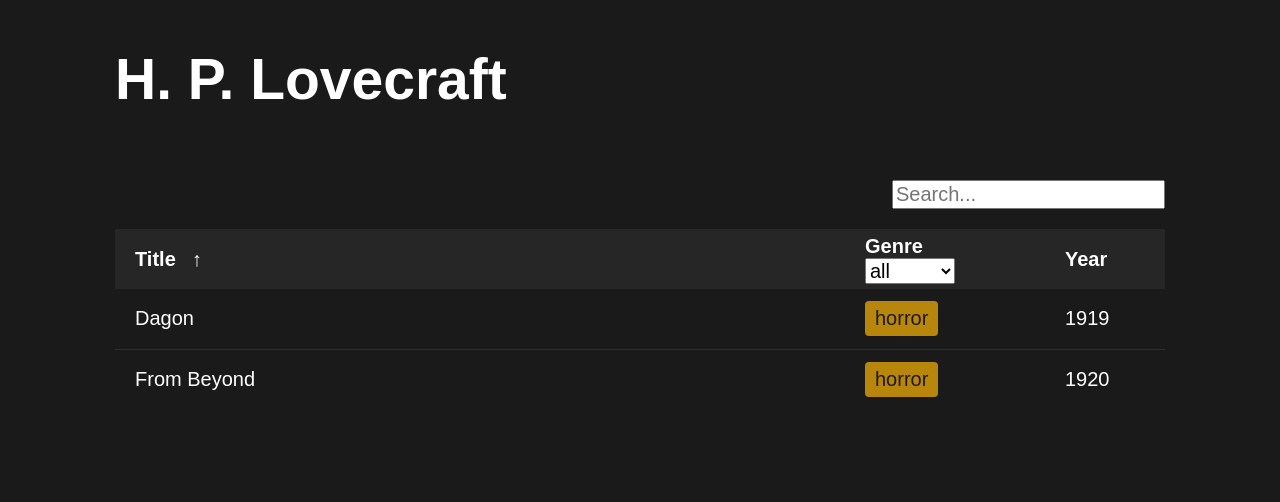
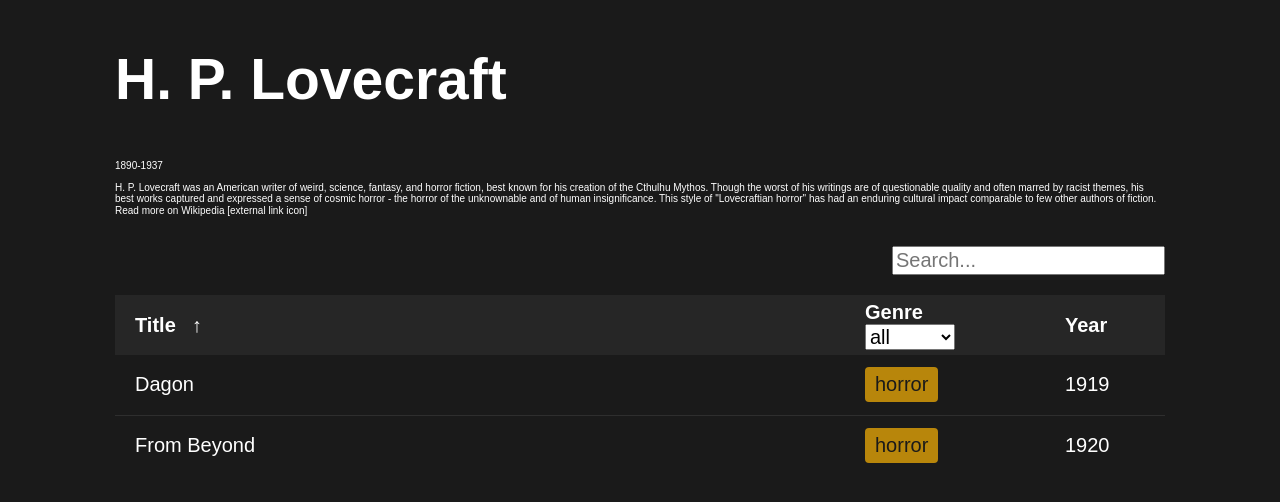
Before and after one commit to seanmturley/shavian-stories, a Next.js app: page /library/h-p-lovecraft in a window 1280 px wide. Shown: the top 502 px of the page. Built offline with nearby package versions, Linux system fonts and the light colour scheme; a web font is replaced by a local one.

Commit message:
[#63] Add new AuthorBio component to Catalogue on author pages

```diff
--- /dev/null
+++ b/src/components/author-bio.tsx
@@ -0,0 +1,16 @@
+import Link from "next/link";
+import metadata from "@library/metadata";
+
+export default function AuthorBio({ authorName }: { authorName: string }) {
+  return (
+    <>
+      <p>{metadata[authorName].bio.dates}</p>
+      <p>
+        {metadata[authorName].bio.about}{" "}
+        <Link href={metadata[authorName].bio.link}>
+          Read more on Wikipedia [external link icon]
+        </Link>
+      </p>
+    </>
+  );
+}
--- a/src/components/catalogue.tsx
+++ b/src/components/catalogue.tsx
@@ -1,5 +1,6 @@
 "use client";
 
+import AuthorBio from "@components/author-bio";
 import Table from "@components/table";
 import metadata from "@library/metadata";
 import getTableColumns from "@utils/table/get-table-columns";
@@ -28,8 +29,8 @@ export default function Catalogue({ authorName }: { authorName?: string }) {
     <section className={styles.catalogue}>
       <header>
         <h1>{heading}</h1>
+        {authorName && <AuthorBio authorName={authorName} />}
       </header>
-      <p></p>
       <Table
         columns={tableColumns}
         data={tableData}
```
